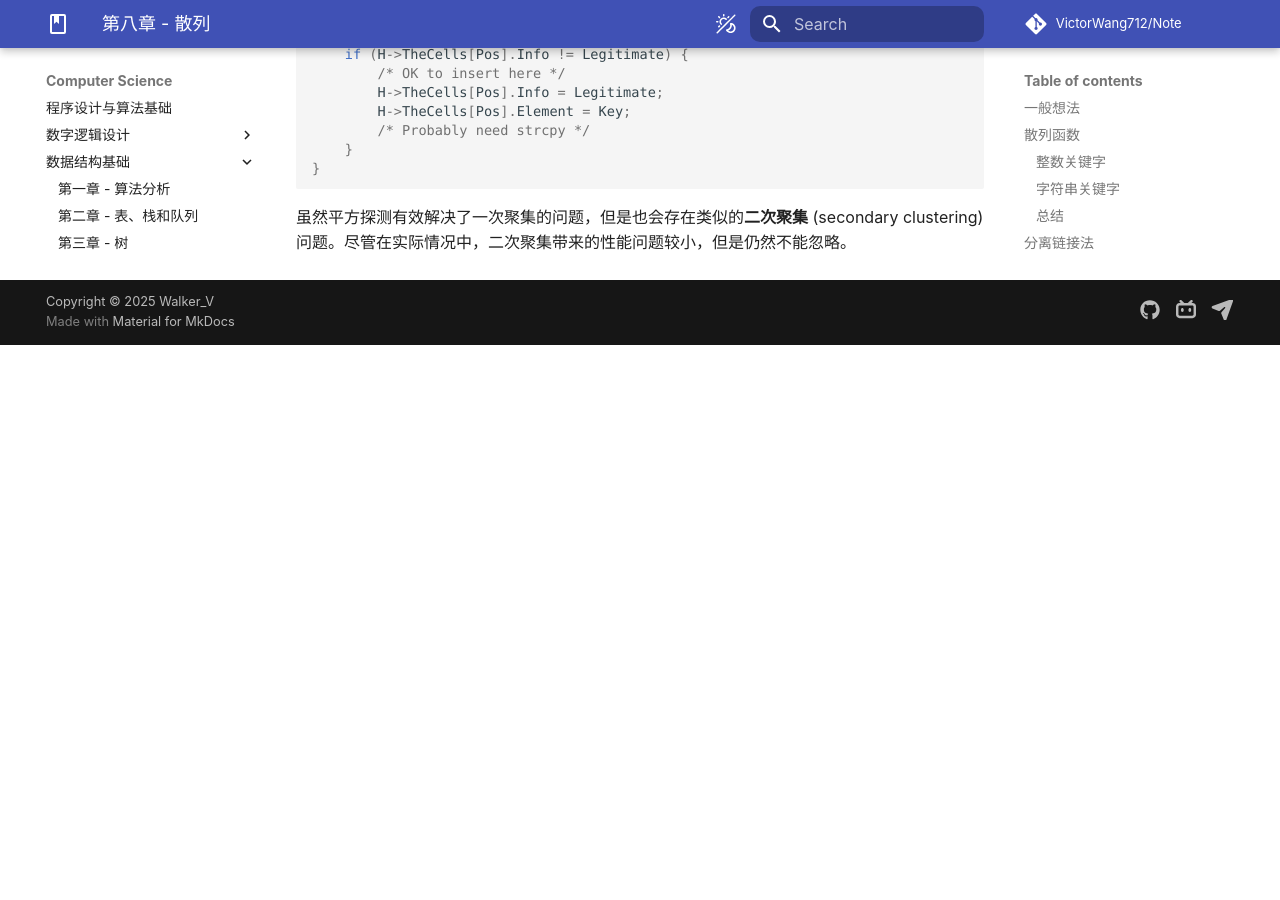
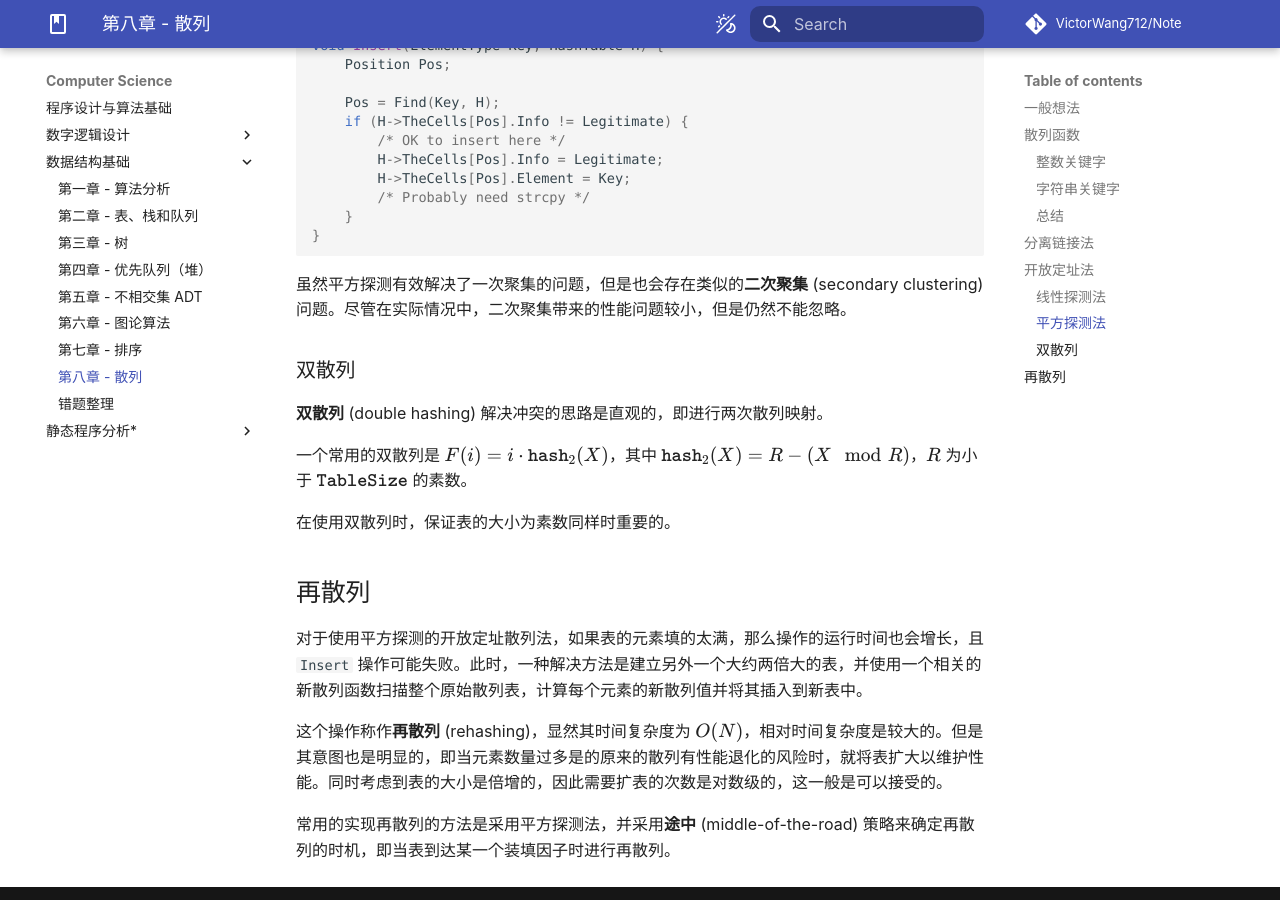
Before and after one commit to VictorWang712/Note, an MkDocs documentation site: the page built from docs/computer_science/data_structure_basics/chapter_8.md, in a window 1280 px wide and 900 px high, scrolled down 6800 px. Built offline with MkDocs 1.6.1 and Material for MkDocs 9.7.7, drawn with Linux system fonts in a browser that asks for light colours; some web fonts are replaced; comment, search, counter and statistics services are not loaded; before the commit the page ends 7145 px from its top, so only the background shows below that; some of the changed text lies outside the part shown.

Commit message:
docs: Edit Data Structure Basics' Chapter 8

````diff
--- a/docs/computer_science/data_structure_basics/chapter_8.md
+++ b/docs/computer_science/data_structure_basics/chapter_8.md
@@ -185,6 +185,8 @@
 
 在平方探测法中，$F$ 是 $i$ 的二次函数，典型的方法即为令 $F(i) = i^{2}$。平方探测法即是用于解决线性探测法的一次聚集问题所被提出的。
 
+有关平方探测法，一个重要的定理是：如果使用平方探测，且表的大小为素数，那么当表至少有一半是空的时候，总能够插入一个新的元素。
+
 我们给出基于平方探测法的开放定址法的散列例程，这包括其类型声明、初始化、查找和插入。
 
 ```c
@@ -278,3 +280,19 @@
 ```
 
 虽然平方探测有效解决了一次聚集的问题，但是也会存在类似的**二次聚集** (secondary clustering) 问题。尽管在实际情况中，二次聚集带来的性能问题较小，但是仍然不能忽略。
+
+### 双散列
+
+**双散列** (double hashing) 解决冲突的思路是直观的，即进行两次散列映射。
+
+一个常用的双散列是 $F(i) = i \cdot \texttt{hash}_{2} (X)$，其中 $\texttt{hash}_{2} (X) = R - (X \mod R)$，$R$ 为小于 $\texttt{TableSize}$ 的素数。
+
+在使用双散列时，保证表的大小为素数同样时重要的。
+
+## 再散列
+
+对于使用平方探测的开放定址散列法，如果表的元素填的太满，那么操作的运行时间也会增长，且 `Insert` 操作可能失败。此时，一种解决方法是建立另外一个大约两倍大的表，并使用一个相关的新散列函数扫描整个原始散列表，计算每个元素的新散列值并将其插入到新表中。
+
+这个操作称作**再散列** (rehashing)，显然其时间复杂度为 $O(N)$，相对时间复杂度是较大的。但是其意图也是明显的，即当元素数量过多是的原来的散列有性能退化的风险时，就将表扩大以维护性能。同时考虑到表的大小是倍增的，因此需要扩表的次数是对数级的，这一般是可以接受的。
+
+常用的实现再散列的方法是采用平方探测法，并采用**途中** (middle-of-the-road) 策略来确定再散列的时机，即当表到达某一个装填因子时进行再散列。
````
